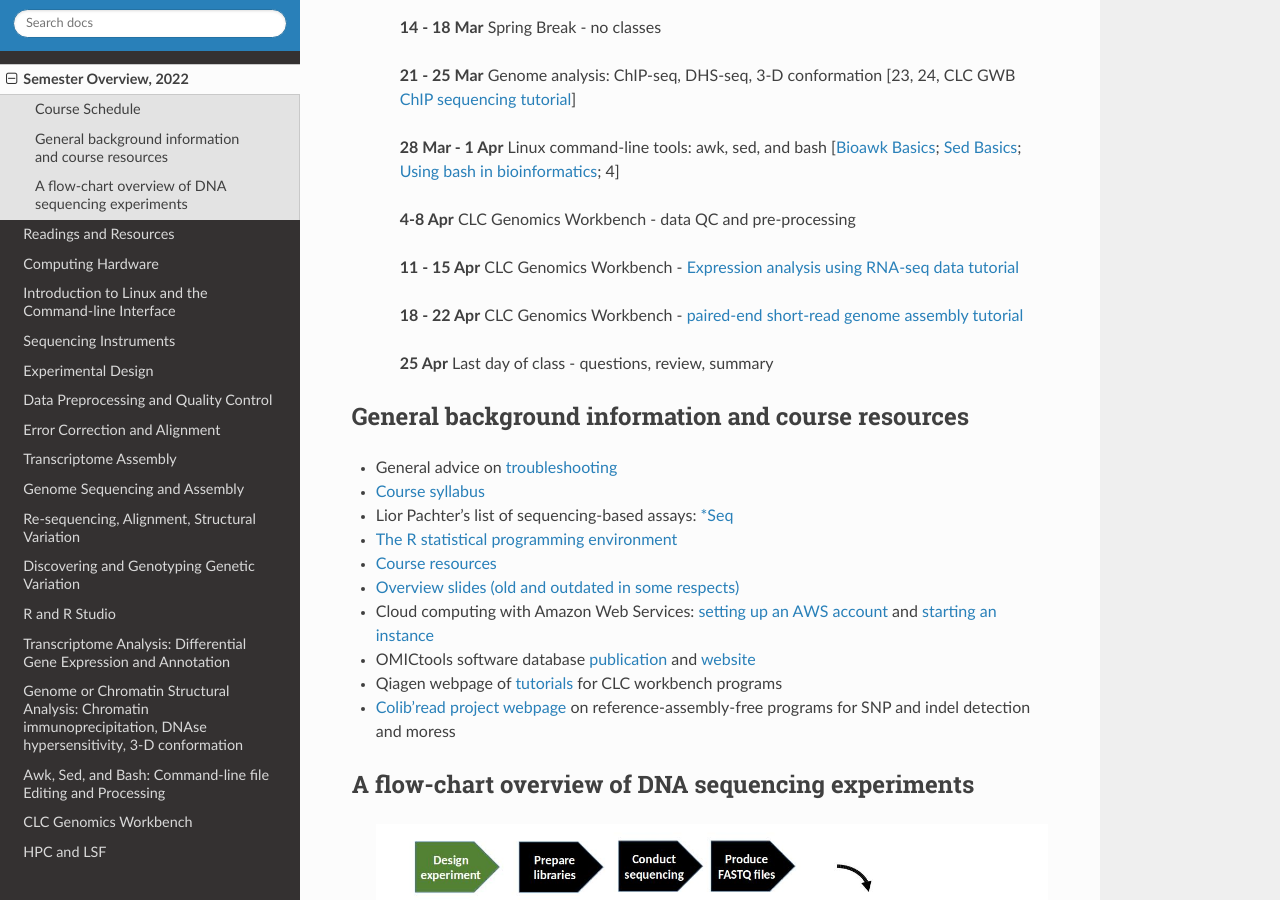
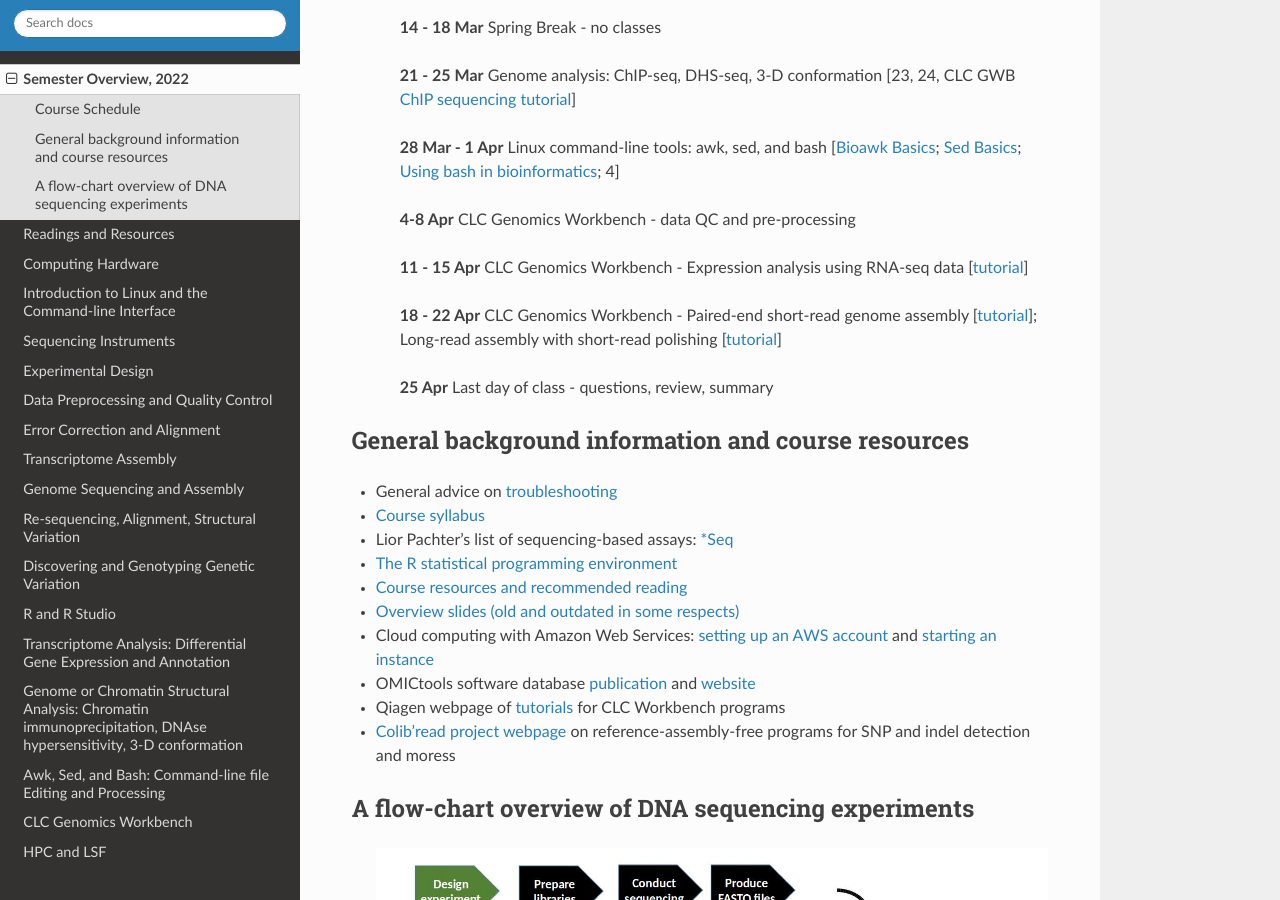
Before and after one commit to rwhetten/DeepSeqAnalysis, a Sphinx documentation site: the page built from docs/source/course-schedule.rst, in a window 1280 px wide and 900 px high, scrolled down 1388 px. Built offline with Sphinx 7.4.7 and the Read the Docs theme 2.0.0, drawn with Linux system fonts in a browser that asks for light colours.

Commit message:
Update course-schedule.rst
add and update links

```diff
--- a/docs/source/course-schedule.rst
+++ b/docs/source/course-schedule.rst
@@ -7,7 +7,6 @@ Semester Overview, 2022
 
 
 .. image:: /Images/syllabus_logo.jpg
-
 Image credit: `Lilian Matallana <https://www.linkedin.com/in/lilian-matallana-21704474/>`_
 
 
@@ -54,9 +53,9 @@ Course Schedule
 
 	**4-8 Apr**	CLC Genomics Workbench - data QC and pre-processing
 
-	**11 - 15 Apr**	CLC Genomics Workbench - `Expression analysis using RNA-seq data tutorial <https://resources.qiagenbioinformatics.com/tutorials/RNASeq-droso.pdf>`_
+	**11 - 15 Apr**	CLC Genomics Workbench - Expression analysis using RNA-seq data [`tutorial <https://resources.qiagenbioinformatics.com/tutorials/RNASeq-droso.pdf>`_]
 
-	**18 - 22 Apr**	CLC Genomics Workbench - `paired-end short-read genome assembly tutorial <https://resources.qiagenbioinformatics.com/tutorials/De_novo_assembly_paired_data.pdf>`_
+	**18 - 22 Apr**	CLC Genomics Workbench - Paired-end short-read genome assembly [`tutorial <https://resources.qiagenbioinformatics.com/tutorials/De_novo_assembly_paired_data.pdf>`_]; Long-read assembly with short-read polishing [`tutorial <https://resources.qiagenbioinformatics.com/tutorials/De_Novo_Assembly_Using_Long_Reads_and_Short_Read_Polishing.pdf>`_]
 
 	**25 Apr**	Last day of class - questions, review, summary
 
@@ -68,11 +67,11 @@ General background information and course resources
 +	`Course syllabus <https://drive.google.com/file/d/1vfHFmcfxiAynyG90TQF8gZFv5eXvDmET/view?usp=sharing>`_
 +	Lior Pachter's list of sequencing-based assays: `\*Seq <https://liorpachter.wordpress.com/seq/>`_
 +	`The R statistical programming environment <r-materials.html>`_
-+	`Course resources <resources.html>`_
++	`Course resources and recommended reading <resources.html>`_
 +	`Overview slides (old and outdated in some respects) <https://drive.google.com/open?id=10RYNwJXx7gwYCA_o_1u8AtRw465ROjZn>`_
 +	Cloud computing with Amazon Web Services: `setting up an AWS account <https://drive.google.com/open?id=1OXA_TAYu2l_--GEAW85eKJCLUtWyqhbN>`_ and `starting an instance <https://drive.google.com/open?id=1U7D7BRfS1LLbWGzJwkBejc8vfyRSPLIc>`_
 +	OMICtools software database `publication <http://database.oxfordjournals.org/content/2014/bau069.long>`_ and `website <http://omictools.com/>`_
-+	Qiagen webpage of `tutorials <https://www.qiagenbioinformatics.com/support/tutorials/>`_ for CLC workbench programs
++	Qiagen webpage of `tutorials <https://www.qiagenbioinformatics.com/support/tutorials/>`_ for CLC Workbench programs
 +	`Colib'read project webpage <https://colibread.inria.fr/project/>`_ on reference-assembly-free programs for SNP and indel detection and moress
 
 
```
